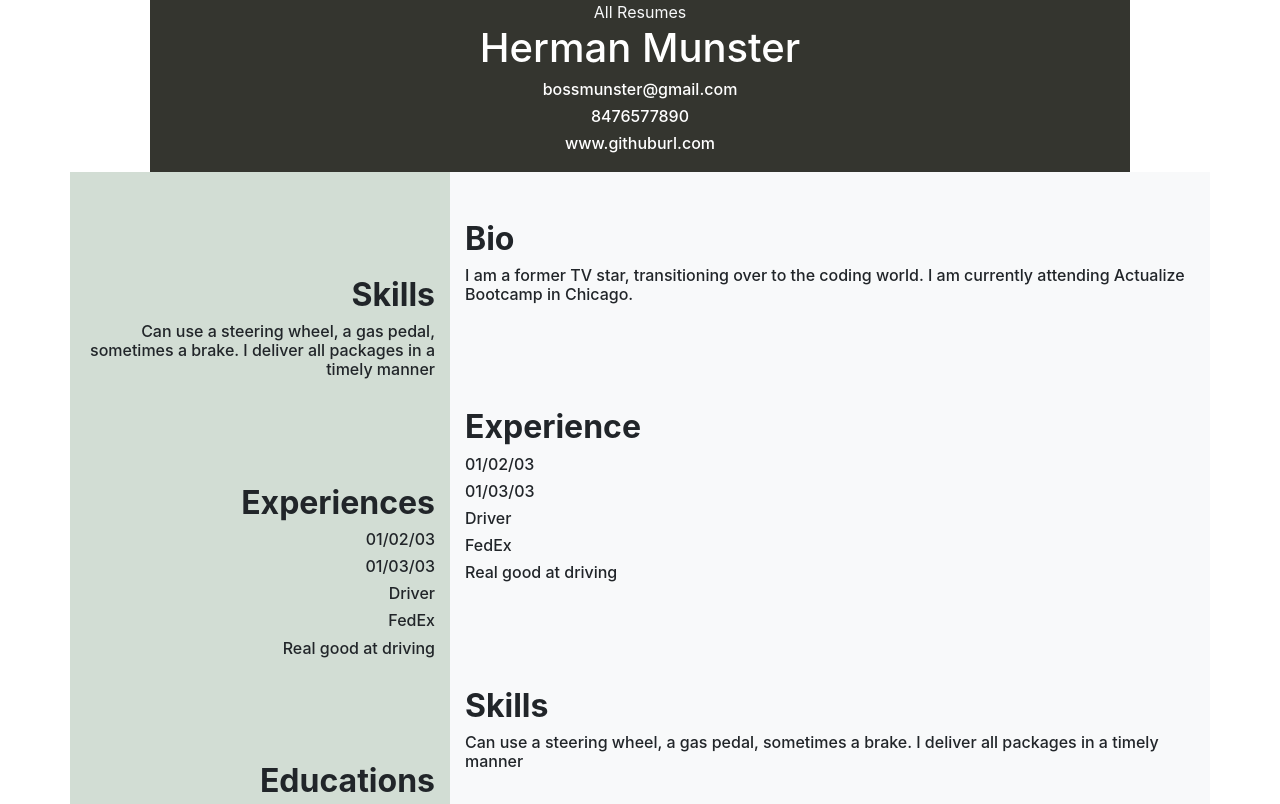
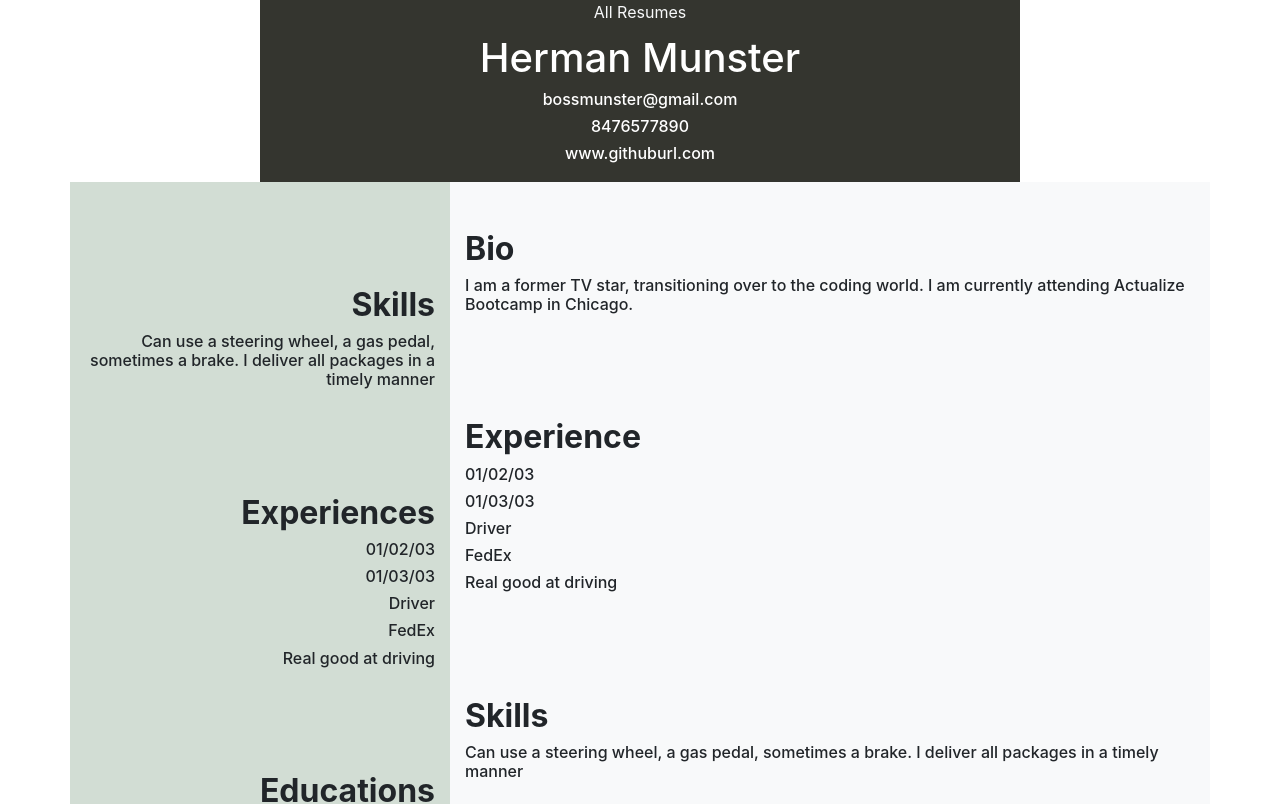
Before and after one commit to Ripster47/oniline_resume_vue, a Vue app: page /show in a window 1280 px wide. Shown: the top 804 px of the page. Built offline with nearby package versions, Linux system fonts and the light colour scheme.

Commit message:
minute, infuriating changes

```diff
--- a/public/main.css
+++ b/public/main.css
@@ -4,15 +4,8 @@
 
 .heading{
   background-color: #34352f;
-  margin-left: 150px;
-  margin-right: 150px;
+  margin-left: 20.3%;
+  margin-right: 20.3%;
   color: white;
   padding-bottom: 10px;
 }
-
-.link-bar{
-  background-color: #34352f;
-  margin-left: 150px;
-  margin-right: 150px;
-  color: white;
-}
--- a/src/App.vue
+++ b/src/App.vue
@@ -1,6 +1,6 @@
 <template>
   <div id="app">
-    <div id="nav" class="link-bar text-center">
+    <div id="nav" class="heading text-center">
       <router-link class="text-light" to="/">All Resumes</router-link>
     </div>
     <router-view/>
--- a/src/views/ResumeShow.vue
+++ b/src/views/ResumeShow.vue
@@ -10,8 +10,7 @@
   </div>
       <div class="container">
         <div class="row">
-
-          <div class="left-column col-4">
+          <div class="left-column col-sm-4">
             <h2 class="pt-5"></h2>
             <h2 class="text-right pt-5 font-weight-bold">Skills</h2>
             <div>
@@ -47,7 +46,7 @@
             </div>
           </div>
 
-          <div class="col-8 bg-light">
+          <div class="col-sm-8 bg-light">
             <h2 class="text-left pt-5 font-weight-bold">Bio</h2>
             <div>
               <h6 class = "text-left">{{student[0].short_bio}}</h6>
```
